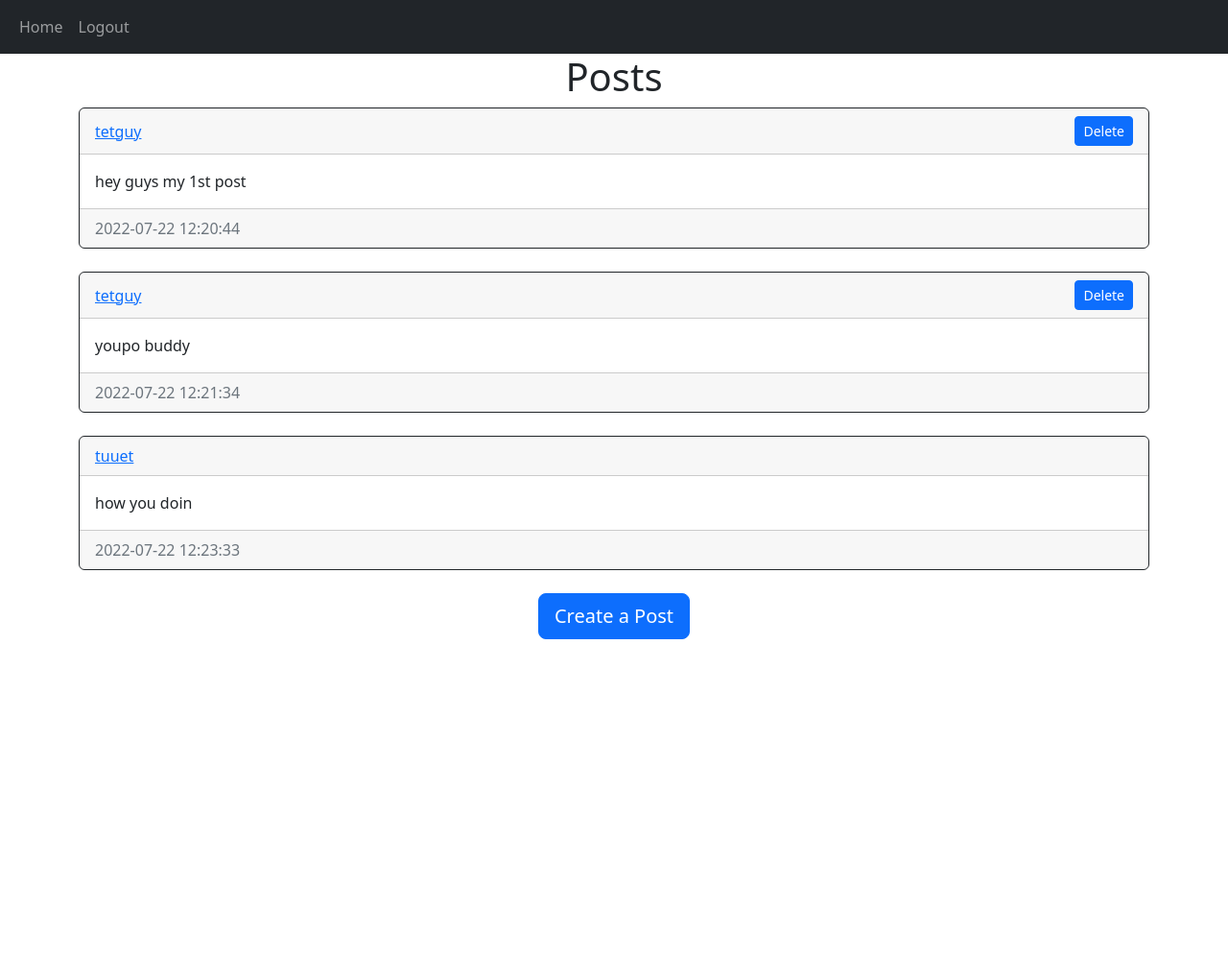
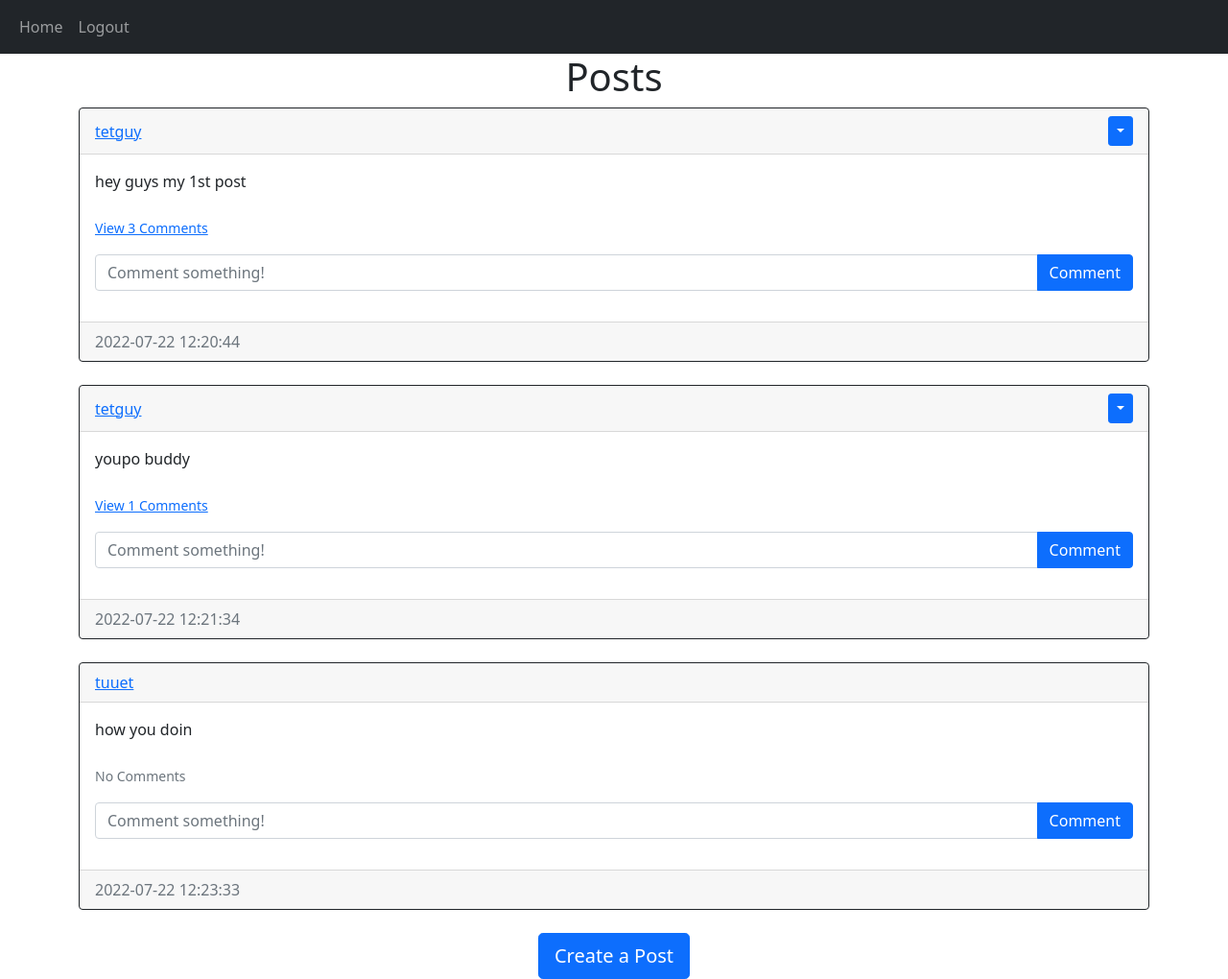
Before and after one commit to arevish/flask-blog-website, a Flask app: page / in a window 1280 px wide. Shown: the whole page at 96% size. Before the commit the page ends 666 px from the top, so only its background shows below. Run offline with Flask 2, Linux system fonts and the light colour scheme; a user stored in the database is signed in; data comes from the database, SQL or seed files in the repository; both versions use the stored data as it was after the commit.

Commit message:
Adding and Deleting Comments

```diff
--- a/website/__init__.py
+++ b/website/__init__.py
@@ -18,7 +18,7 @@ def create_app():
     app.register_blueprint(views, url_prefix="/")
     app.register_blueprint(auth, url_prefix="/")
 
-    from .models import User, Post
+    from .models import User, Post, Comment
 
     create_database(app)
     login_manager = LoginManager()
--- a/website/templates/base.html
+++ b/website/templates/base.html
@@ -4,26 +4,25 @@
     <meta charset="UTF-8" />
     <meta http-equiv="X-UA-Compatible" content="IE=edge" />
     <meta name="viewport" content="width=device-width, initial-scale=1.0" />
-
     <link
-      href="https://cdn.jsdelivr.net/npm/bootstrap@5.2.0-beta1/dist/css/bootstrap.min.css"
+      href="https://cdn.jsdelivr.net/npm/bootstrap@5.0.2/dist/css/bootstrap.min.css"
       rel="stylesheet"
-      integrity="sha384-0evHe/X+R7YkIZDRvuzKMRqM+OrBnVFBL6DOitfPri4tjfHxaWutUpFmBp4vmVor"
+      integrity="sha384-EVSTQN3/azprG1Anm3QDgpJLIm9Nao0Yz1ztcQTwFspd3yD65VohhpuuCOmLASjC"
       crossorigin="anonymous"
     />
-    <script
-      src="https://cdn.jsdelivr.net/npm/bootstrap@5.2.0-beta1/dist/js/bootstrap.bundle.min.js"
-      integrity="sha384-pprn3073KE6tl6bjs2QrFaJGz5/SUsLqktiwsUTF55Jfv3qYSDhgCecCxMW52nD2"
-      crossorigin="anonymous"
-    ></script>
 
     <title>{% block title %} {% endblock %}</title>
   </head>
   <body>
     <nav class="navbar navbar-expand-lg navbar-dark bg-dark">
       <div class="container-fluid">
-        <button class= "navbar-toggler" type= "button" data-bs-toggle="collapse" data-bs-target="#navbar"><span class="navbar-toggler-icon"></span>
-
+        <button
+          class="navbar-toggler"
+          type="button"
+          data-bs-toggle="collapse"
+          data-bs-target="#navbar"
+        >
+          <span class="navbar-toggler-icon"></span>
         </button>
         <div class="collapse navbar-collapse" id="navbar">
           <div class="navbar-nav">
@@ -39,34 +38,33 @@
         </div>
       </div>
     </nav>
-    {% with messages = get_flashed_messages(with_categories=True) %}
-    {% if messages %}
-    {% for category,message in messages %}
-    {% if category=='error' %}
+    {% with messages = get_flashed_messages(with_categories=True) %} {% if
+    messages %} {% for category,message in messages %} {% if category=='error'
+    %}
     <div class="alert alert-danger alert-dismissible fade show" role="alert">
       {{ message }}
-      <button type="button" class="btn-close" data-bs-dismiss="alert" aria-label="Close"></button>
+      <button
+        type="button"
+        class="btn-close"
+        data-bs-dismiss="alert"
+        aria-label="Close"
+      ></button>
     </div>
     {% else %}
     <div class="alert alert-success alert-dismissible fade show" role="alert">
       {{ message }}
-      <button type="button" class="btn-close" data-bs-dismiss="alert" aria-label="Close"></button>
+      <button
+        type="button"
+        class="btn-close"
+        data-bs-dismiss="alert"
+        aria-label="Close"
+      ></button>
     </div>
-    {% endif %}
-
-    {% endfor %}
-    {% endif %}
-    {% endwith %}
+    {% endif %} {% endfor %} {% endif %} {% endwith %}
     <div class="container">{% block content %}{% endblock %}</div>
-
     <script
-      src="https://cdn.jsdelivr.net/npm/@popperjs/core@2.11.5/dist/umd/popper.min.js"
-      integrity="sha384-Xe+8cL9oJa6tN/veChSP7q+mnSPaj5Bcu9mPX5F5xIGE0DVittaqT5lorf0EI7Vk"
-      crossorigin="anonymous"
-    ></script>
-    <script
-      src="https://cdn.jsdelivr.net/npm/bootstrap@5.2.0-beta1/dist/js/bootstrap.min.js"
-      integrity="sha384-kjU+l4N0Yf4ZOJErLsIcvOU2qSb74wXpOhqTvwVx3OElZRweTnQ6d31fXEoRD1Jy"
+      src="https://cdn.jsdelivr.net/npm/bootstrap@5.0.2/dist/js/bootstrap.bundle.min.js"
+      integrity="sha384-MrcW6ZMFYlzcLA8Nl+NtUVF0sA7MsXsP1UyJoMp4YLEuNSfAP+JcXn/tWtIaxVXM"
       crossorigin="anonymous"
     ></script>
   </body>
--- a/website/templates/posts_div.html
+++ b/website/templates/posts_div.html
@@ -1,6 +1,5 @@
-{% extends 'base.html' %}
-{% block title %}Home{% endblock %}
-{% block content %}
+{% extends 'base.html' %} {% block title %}Home{% endblock %} {% block content
+%}
 
 <h1 align="center">{% block header %}Posts{% endblock %}</h1>
 <div id="posts">
@@ -11,14 +10,77 @@
       {% if user.id == post.author %}
 
       <div class="btn-group">
-        <a class="dropdown-item" href="/delete-post/{{post.id}}">
-            <button type="button" class="btn btn-sm btn-primary">Delete</button></a>
+        <button
+          type="button"
+          class="btn btn-sm btn-primary dropdown-toggle"
+          data-bs-toggle="dropdown"
+        ></button>
+        <ul class="dropdown-menu">
+          <li>
+            <a href="/delete-post/{{post.id}}" class="dropdown-item">Delete</a>
+          </li>
+        </ul>
       </div>
 
       {% endif %}
     </div>
     <div class="card-body">
       <div class="card-text">{{post.text}}</div>
+      <br />
+      <div class="collapse" id="comments-{{post.id}}">
+        <div class="card">
+          <div class="card-body" id="comments-expanded-{{post.id}}">
+            {% for comment in post.comments %}
+            <div class="d-flex justify-content-between align-items-center">
+              <div>
+                <a href="/posts/{{comment.user.username}}">
+                  {{comment.user.username}} </a
+                >: {{comment.text}}
+              </div>
+              <div>
+                <small class="text-muted"> {{comment.date_created}}</small>
+                {% if user.id == comment.author or user.id==post.auther %}
+                <div class="btn-group">
+                  <button type="button" class="btn btn-sm btn-primary dropdown-toggle" data-bs-toggle="dropdown"></button>
+                  <ul class="dropdown-menu">
+                    <li>
+                      <a href="/delete-comment/{{comment.id}}" class="dropdown-item">Delete</a>
+                    </li>
+                  </ul>
+                </div>
+                {% endif %}
+              </div>
+            </div>
+
+            {% endfor %}
+          </div>
+        </div>
+      </div>
+      <p class="card-text">
+        {% if post.comments|length > 0 %}
+        <a data-bs-toggle="collapse" href="#comments-{{post.id}}" role="button">
+          <small>View {{post.comments|length}} Comments</small>
+        </a>
+        {% else %}
+        <small class="text-muted">No Comments</small>
+        {% endif %}
+      </p>
+
+
+      <form
+        class="input-group mb-3"
+        method="POST"
+        action="/create-comment/{{post.id}}"
+      >
+        <input
+          type="text"
+          id="text"
+          name="text"
+          class="form-control"
+          placeholder="Comment something!"
+        />
+        <button class="btn btn-primary" type="submit">Comment</button>
+      </form>
     </div>
     <div class="card-footer text-muted">{{post.date_created}}</div>
   </div>
@@ -27,12 +89,11 @@
   {% endfor %}
 </div>
 {% block footer %}
-  <div align="center">
-    <a href="/create-post">
-        <button type="button" class="btn btn-primary btn-lg">
-            Create a Post
-        </button></a>
-
-  </div>
-  {% endblock %}
-{% endblock %}
+<div align="center">
+  <a href="/create-post">
+    <button type="button" class="btn btn-primary btn-lg">
+      Create a Post
+    </button></a
+  >
+</div>
+{% endblock %} {% endblock %}
--- a/website/views.py
+++ b/website/views.py
@@ -1,6 +1,6 @@
 from flask import Blueprint, flash, render_template, request, redirect, url_for
 from flask_login import login_required, current_user
-from .models import Post, User
+from .models import Post, User , Comment
 from. import db
 
 views = Blueprint("views", __name__)
@@ -53,3 +53,34 @@ def posts(username):
 
     posts = user.posts
     return render_template("posts.html", user=current_user, posts=posts, username=username)
+
+@views.route("/create-comment/<post_id>", methods=['POST'])
+@login_required
+def create_comment(post_id):
+    text=request.form.get('text')
+
+    if not text:
+        flash('Comment cannot be empty.', category='error')
+    else:
+        post = Post.query.filter_by(id=post_id)
+        if post:
+            comment= Comment(text=text, author=current_user.id, post_id=post_id)
+            db.session.add(comment)
+            db.session.commit()
+        else:
+            flash('Post does not exits.', category='error')
+    return redirect(url_for('views.home'))
+
+@views.route("/delete-comment/<comment_id>")
+@login_required
+def delete_comment(comment_id):
+    comment = Comment.query.filter_by(id=comment_id).first()
+    if not comment:
+        flash('Comment does not exists.', category='error')
+    elif current_user.id != comment.author and current_user.id != comment.post.author:
+        flash('You do not have permision to delete this comment.', category='error')
+    else:
+        db.session.delete(comment)
+        db.session.commit()
+
+    return redirect(url_for('views.home'))
```
Also changed, not shown: website/models.py (+11 -0 lines), website/database.db. Lines whose indentation alone changed are shown as unchanged.
